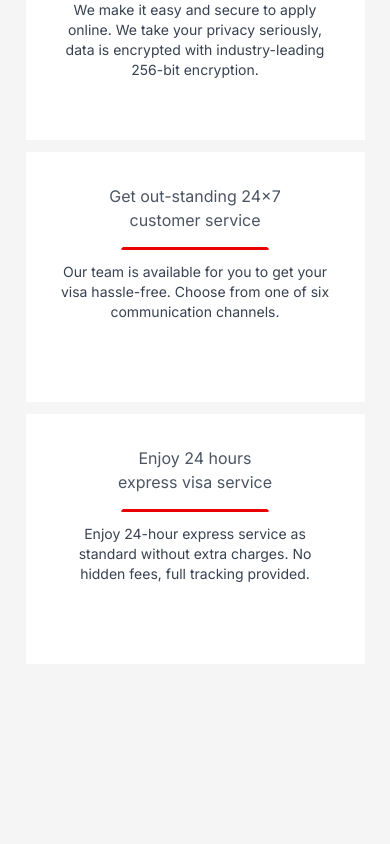
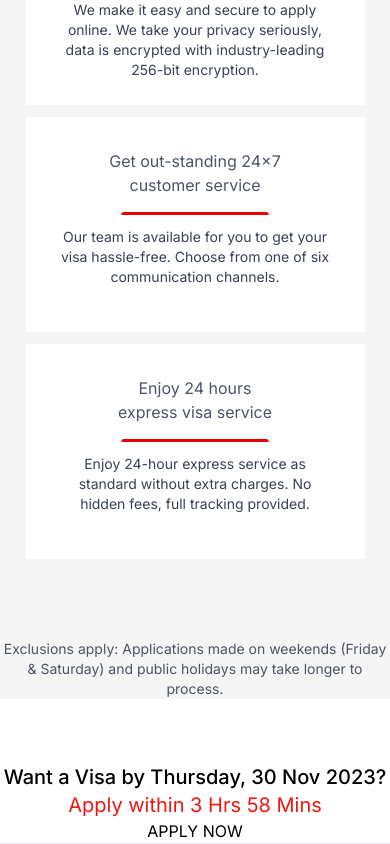
Before and after one commit to tahaamin2013/Emirates-Visa, a Next.js app: page / in a window 390 px wide. Shown: the part 1256-2100 px from the top of the page. Before the commit the page ends 1920 px from the top, so only its background shows below. Built offline with nearby package versions, Linux system fonts and the light colour scheme; no server answers.

Commit message:
Making Footer

```diff
--- a/src/app/layout.tsx
+++ b/src/app/layout.tsx
@@ -2,6 +2,7 @@ import type { Metadata } from 'next'
 import { Inter } from 'next/font/google'
 import './globals.css'
 import Navbar from '@/components/Navbar'
+import Footer from '@/components/footer/Footer'
 
 
 const inter = Inter({ subsets: ['latin'] })
@@ -32,7 +33,9 @@ export default function RootLayout({
       </head> */}
       <body className={`${inter.className}  bg-[#f5f5f5]`}>
       <Navbar />
-        {children}</body>
+        {children}
+        <Footer />
+        </body>
     </html>
   )
 }
--- a/src/components/Serice-Section/Service.tsx
+++ b/src/components/Serice-Section/Service.tsx
@@ -1,8 +1,8 @@
 import React from 'react'
 
-const Service = ({title, description}: {title: string, description: string}) => {
+const Service = ({title, description, className}: {title: string, description: string, className: string}) => {
   return (
-    <div className="bg-white w-[339px] h-[250px] lg:h-[215px] text-center align-middle flex flex-col items-center p-[35.2px] pt-[32px] pb-[43px]">
+    <div className={`bg-white w-[339px] h-[215px] lg:h-[215px] text-center align-middle flex flex-col items-center p-[35.2px] pt-[32px] pb-[43px] ${className}`}>
           <p className="text-md text-gray-600 w-44">
             {title}
           </p>
--- a/src/components/Serice-Section/ServicesSection.tsx
+++ b/src/components/Serice-Section/ServicesSection.tsx
@@ -3,6 +3,7 @@ import Service from "./Service";
 
 const ServicesSection = () => {
   return (
+    <>
     <div className="flex flex-col justify-center items-center">
       <h1 className="text-lg lg:text-2xl font-normal lg:font-medium">
         Apply for a visa with peace of mind
@@ -11,21 +12,30 @@ const ServicesSection = () => {
         Application in minutes - 24/7 help & support
       </p>
       <hr className="border-b-[rgb(233,0,0)] border-transparent border-2 w-[200px] mt-6 rounded-full mb-28" />
-      <div className="grid xl:grid-cols-3 md:grid-cols-2 grid-cols-1 justify-center items-center gap-3">
+      <div className="grid xl:grid-cols-3 md:grid-cols-2 grid-cols-1 gap-3">
         <Service
           title="Apply online anywhere anytime"
+          className=""
           description="We make it easy and secure to apply online. We take your privacy seriously, data is encrypted with industry-leading 256-bit encryption."
         />
         <Service
           title="Get out-standing 24x7 customer service"
+          className=""
           description="Our team is available for you to get your visa hassle-free. Choose from one of six communication channels."
         />
+
         <Service
           title="Enjoy 24 hours express visa service"
+          className=""
           description="Enjoy 24-hour express service as standard without extra charges. No hidden fees, full tracking provided."
-        />
+          />
+          </div>
       </div>
-    </div>
+
+    <p className="text-center text-sm mt-20 lg:text-sm text-gray-600">
+        Exclusions apply: Applications made on weekends (Friday & Saturday) and public holidays may take longer to process.
+      </p>
+  </>
   );
 };
 
--- /dev/null
+++ b/src/components/footer/Footer.tsx
@@ -0,0 +1,18 @@
+import React from "react";
+
+const Footer = () => {
+  return (
+    <div className="flex flex-col xl:flex-row justify-between bg-white w-full text-center pt-16">
+        <div className="lg:text-start sm:text-center lg:mx-24 mx-0">
+          <h1 className="text-xl flex text-center justify-center items-center lg:w-0 lg:text-2xl font-medium">Want a Visa by Thursday, 30 Nov 2023?</h1>
+          <p className="text-[#ef1810] text-xl font-normal lg:font-medium" >Apply within 3 Hrs 58 Mins</p>
+        </div>
+        <a href="/" className="mr-0 lg:mr-24">
+          APPLY NOW
+        </a>
+      <hr />
+    </div>
+  );
+};
+
+export default Footer;
```
